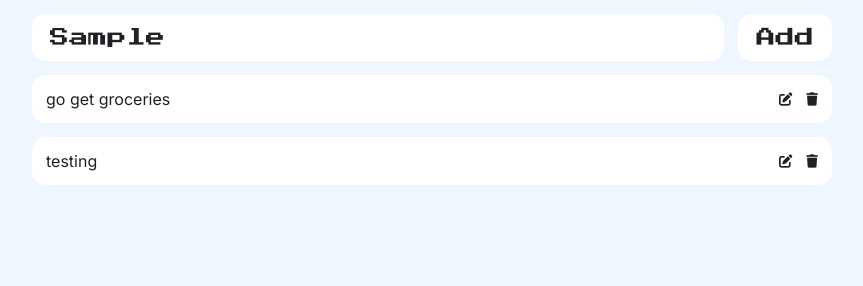
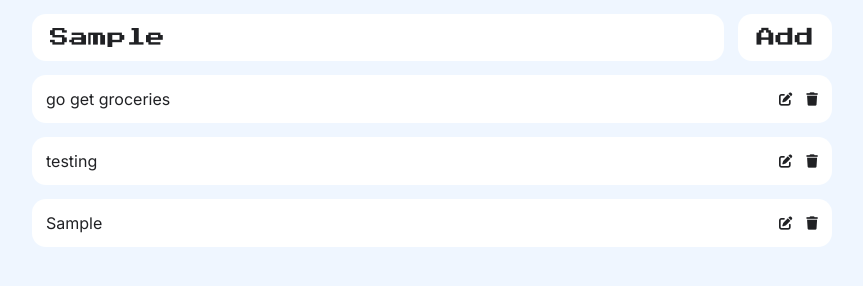
Before and after one commit to igorfernandescordeiro/js-zero-to-hero, a website: page projects/todo_app/index.html in a window 1280 px wide. Both pictures are taken after typing "Sample" into the empty fields and a click on the button "Add". Shown: the whole page, without its empty margins (208-1071 px from the left). Drawn offline with Linux system fonts and the light colour scheme.

Commit message:
Step 2, todo app, add a new item to the todo list

```diff
--- a/projects/todo_app/index.html
+++ b/projects/todo_app/index.html
@@ -151,6 +151,8 @@
         // step 1 -  Initialize our list of todos and display the todos
 
         let mainContainer = document.querySelector('main');
+        let addBtn = document.getElementById('addBtn');
+        let todoInput = document.getElementById('todoInput');
         let todo_list = ['go get groceries', 'testing'];
 
         function paintUI() {
@@ -176,7 +178,18 @@
         paintUI();
         // step 2 - Write a function that allows us to add a new todo
 
+        function addTodo(){
+            let current_todo = todoInput.value
+            if(!current_todo) { return }
+
+            todo_list.push(current_todo);
+            paintUI();
+        }
+
+        addBtn.addEventListener('click', addTodo);
+
         // step 3 - Write a function that allows us to delete a todo
+        // try to do this one by my self
 
         // step 4 - Write a function that allows us to edit a todo
 
```
